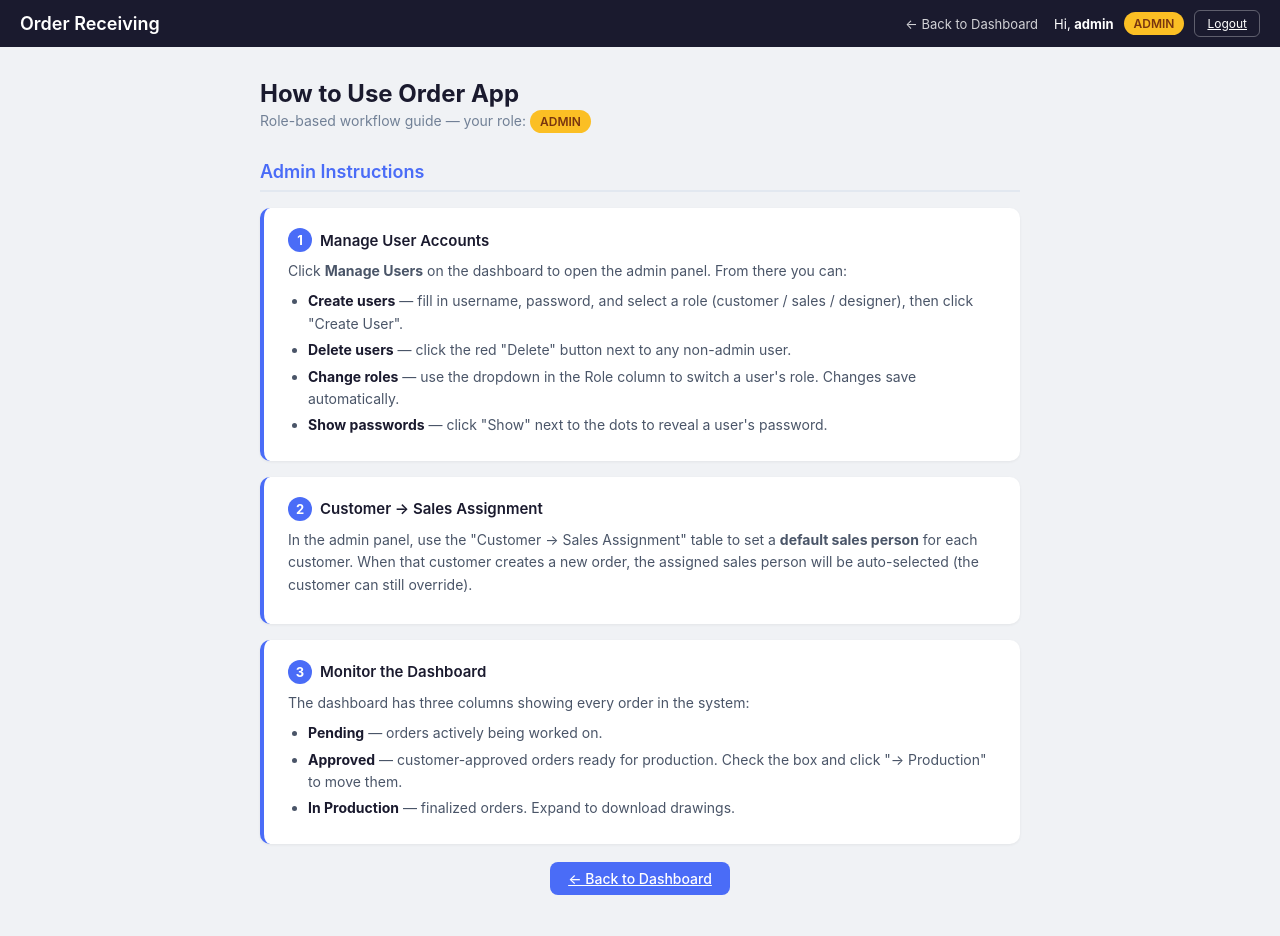
After one commit to jacklin0815/order-app, a Flask app: page /instructions in a window 1280 px wide. The commit adds this page. Run offline with Flask 3, Linux system fonts and the light colour scheme; the visitor is signed in with stand-in values (Sample User, id 1); data comes from the database, SQL or seed files in the repository; some libraries are stand-ins or nearby versions.

Commit message:
Security hardening: password hashing, CSRF protection, rate limiting, auth on all API routes
- Hash passwords with pbkdf2:sha256 (scrypt unavailable on macOS LibreSSL)
- Legacy plaintext passwords auto-upgraded on successful login
- Remove plaintext password display from admin panel
- Add CSRF protection on all POST/PUT/DELETE routes
- Add rate limiting on login (5 attempts per 5 min window)
- Add @login_required to 11 previously unprotected API routes
- Replace weak file upload validation with extension whitelist
- Remove hardcoded DeepSeek API key (env var only)

Co-Authored-By: Claude Opus 4.7 <noreply@anthropic.com>

```diff
--- a/app.py
+++ b/app.py
@@ -1,5 +1,6 @@
 import os
 import uuid
+import time
 from functools import wraps
 from datetime import datetime, timezone
 
@@ -43,23 +44,29 @@ from db import (
     set_customer_sales,
     get_customer_sales,
     get_all_customer_sales,
+    set_sales_designer,
+    get_sales_designer,
+    get_all_sales_designers,
+    delete_order,
 )
 from translate import translate_to_chinese
 
 app = Flask(__name__)
 app.secret_key = os.environ.get("SECRET_KEY", "order-app-secret-key-change-in-production")
-app.config["MAX_CONTENT_LENGTH"] = 50 * 1024 * 1024  # 50 MB
+app.config["MAX_CONTENT_LENGTH"] = 10 * 1024 * 1024  # 10 MB
 
 BASE_DIR = os.path.dirname(os.path.abspath(__file__))
 UPLOADS_DIR = os.path.join(BASE_DIR, "uploads")
 CUSTOMER_DIR = os.path.join(UPLOADS_DIR, "customer")
 DRAWINGS_DIR = os.path.join(UPLOADS_DIR, "drawings")
 
-ALLOWED_EXTENSIONS = {"png", "jpg", "jpeg", "gif", "webp", "pdf", "dwg", "dxf", "zip"}
-
+ALLOWED_EXTENSIONS = {"png", "jpg", "jpeg", "gif", "webp", "pdf", "dwg", "dxf", "zip", "doc", "docx", "xls", "xlsx", "csv", "txt"}
 
 def allowed_file(filename):
-    return "." in filename and filename.rsplit(".", 1)[1].lower() in ALLOWED_EXTENSIONS
+    if "." not in filename:
+        return False
+    ext = filename.rsplit(".", 1)[1].lower()
+    return ext in ALLOWED_EXTENSIONS
 
 
 def save_upload(file, subdir):
@@ -85,11 +92,52 @@ def get_current_user():
     return None
 
 
+# ---- CSRF protection ----
+
+def generate_csrf_token():
+    if "_csrf_token" not in session:
+        session["_csrf_token"] = uuid.uuid4().hex
+    return session["_csrf_token"]
+
+
+@app.before_request
+def csrf_protect():
+    if request.method in ("GET", "HEAD", "OPTIONS"):
+        return None
+    if request.path == "/login":
+        return None
+    token = request.form.get("_csrf_token") or request.headers.get("X-CSRF-Token") or (request.get_json(silent=True) or {}).get("_csrf_token")
+    if not token or token != session.get("_csrf_token"):
+        return jsonify({"error": "CSRF token missing or invalid"}), 403
+    return None
+
+
+app.jinja_env.globals["csrf_token"] = generate_csrf_token
+
+
+# ---- Rate limiting ----
+
+LOGIN_ATTEMPTS = {}
+
+def check_rate_limit(key, max_attempts=5, window_seconds=300):
+    now = time.time()
+    attempts = LOGIN_ATTEMPTS.get(key, [])
+    attempts = [t for t in attempts if now - t < window_seconds]
+    LOGIN_ATTEMPTS[key] = attempts
+    if len(attempts) >= max_attempts:
+        return False
+    attempts.append(now)
+    return True
+
+
 # ---- Auth routes ----
 
 @app.route("/login", methods=["GET", "POST"])
 def login():
     if request.method == "POST":
+        if not check_rate_limit(f"login:{request.remote_addr}"):
+            return render_template("login.html", error="Too many login attempts. Please wait a few minutes.")
+
         username = request.form.get("username", "").strip()
         password = request.form.get("password", "").strip()
         if not username or not password:
@@ -123,6 +171,13 @@ def index():
     return redirect(url_for("dashboard"))
 
 
+@app.route("/instructions")
+@login_required
+def instructions():
+    user = get_current_user()
+    return render_template("instructions.html", user=user)
+
+
 @app.route("/dashboard")
 @login_required
 def dashboard():
@@ -130,7 +185,9 @@ def dashboard():
     pending, approved, production = get_user_tasks(user["id"], user["role"])
     admin_users = list_users() if user["role"] == "admin" else None
     customer_sales = get_all_customer_sales() if user["role"] == "admin" else None
+    sales_designers = get_all_sales_designers() if user["role"] == "admin" else None
     all_sales = get_users_by_role("sales") if user["role"] == "admin" else None
+    all_designers = get_users_by_role("designer") if user["role"] == "admin" else None
 
     # Collect drawing files for approved and production orders
     approved_ids = [o["id"] for o in approved]
@@ -147,7 +204,9 @@ def dashboard():
         drawings_map=drawings_map,
         admin_users=admin_users,
         customer_sales=customer_sales,
+        sales_designers=sales_designers,
         all_sales=all_sales,
+        all_designers=all_designers,
     )
 
 
@@ -265,6 +324,32 @@ def api_set_customer_sales(customer_id):
     return jsonify({"updated": customer_id, "default_sales_id": sales_id})
 
 
+@app.route("/api/orders/<int:order_id>", methods=["DELETE"])
+@login_required
+def api_delete_order(order_id):
+    if session.get("role") != "admin":
+        return jsonify({"error": "Admin only"}), 403
+    deleted = delete_order(order_id)
+    if not deleted:
+        return jsonify({"error": "Order not found"}), 404
+    return jsonify({"deleted": order_id})
+
+
+@app.route("/api/sales/<int:sales_id>/assign-designer", methods=["POST"])
+@login_required
+def api_set_sales_designer(sales_id):
+    if session.get("role") != "admin":
+        return jsonify({"error": "Admin only"}), 403
+
+    data = request.get_json() or {}
+    designer_id = data.get("designer_id")
+    if designer_id is not None:
+        designer_id = int(designer_id)
+
+    set_sales_designer(sales_id, designer_id)
+    return jsonify({"updated": sales_id, "default_designer_id": designer_id})
+
+
 # ---- File serving ----
 
 @app.route("/uploads/<subdir>/<filename>")
@@ -278,8 +363,6 @@ def uploaded_file(subdir, filename):
 @login_required
 def api_create_order():
     text = request.form.get("text", "").strip()
-    if not text:
-        return jsonify({"error": "Text is required"}), 400
 
     customer_id = session["user_id"] if session.get("role") == "customer" else None
     sales_id = request.form.get("assigned_sales_id")
@@ -288,7 +371,7 @@ def api_create_order():
     elif customer_id:
         sales_id = get_customer_sales(customer_id)
 
-    order_id = create_order(text, customer_id, sales_id)
+    order_id = create_order(text or "", customer_id, sales_id)
 
     for key in request.files:
         for f in request.files.getlist(key):
@@ -296,12 +379,13 @@ def api_create_order():
                 orig_name, stored_name = save_upload(f, "customer")
                 add_file(order_id, "customer", orig_name, stored_name)
 
-    try:
-        translated = translate_to_chinese(text)
-        update_translation(order_id, translated)
-    except Exception as e:
-        app.logger.error("Translation failed: %s", e)
-        update_translation(order_id, f"[Translation error: {e}]")
+    if text:
+        try:
+            translated = translate_to_chinese(text)
+            update_translation(order_id, translated)
+        except Exception as e:
+            app.logger.error("Translation failed: %s", e)
+            update_translation(order_id, f"[Translation error: {e}]")
 
     order = get_order(order_id)
     order["files"] = get_files(order_id)
@@ -309,6 +393,7 @@ def api_create_order():
 
 
 @app.route("/api/orders/<int:order_id>", methods=["GET"])
+@login_required
 def api_get_order(order_id):
     order = get_order(order_id)
     if not order:
@@ -325,9 +410,14 @@ def api_get_order(order_id):
 def api_assign_sales(order_id):
     data = request.get_json() or {}
     sales_id = data.get("sales_id")
-    if not sales_id:
-        return jsonify({"error": "sales_id is required"}), 400
-    assign_sales(order_id, int(sales_id))
+    if sales_id:
+        assign_sales(order_id, int(sales_id))
+    else:
+        order = get_order(order_id)
+        if order and order["customer_id"]:
+            default_sales = get_customer_sales(order["customer_id"])
+            if default_sales:
+                assign_sales(order_id, default_sales)
     return jsonify(get_order(order_id))
 
 
@@ -336,15 +426,21 @@ def api_assign_sales(order_id):
 def api_assign_designer(order_id):
     data = request.get_json() or {}
     designer_id = data.get("designer_id")
-    if not designer_id:
-        return jsonify({"error": "designer_id is required"}), 400
-    assign_designer(order_id, int(designer_id))
+    if designer_id:
+        assign_designer(order_id, int(designer_id))
+    else:
+        order = get_order(order_id)
+        if order and order["assigned_sales_id"]:
+            default_designer = get_sales_designer(order["assigned_sales_id"])
+            if default_designer:
+                assign_designer(order_id, default_designer)
     return jsonify(get_order(order_id))
 
 
 # ---- Existing workflow API routes ----
 
 @app.route("/api/orders/<int:order_id>/translate", methods=["POST"])
+@login_required
 def api_translate(order_id):
     order = get_order(order_id)
     if not order:
@@ -360,17 +456,28 @@ def api_translate(order_id):
 
 
 @app.route("/api/orders/<int:order_id>/approve-translation", methods=["POST"])
+@login_required
 def api_approve_translation(order_id):
     data = request.get_json() or {}
     revised_text = data.get("revised_text", "").strip() or None
     designer_id = data.get("designer_id")
     approve_translation(order_id, revised_text)
+
+    # Assign designer: use selected, or fall back to sales person's default
     if designer_id:
         assign_designer(order_id, int(designer_id))
+    else:
+        order = get_order(order_id)
+        if order and order["assigned_sales_id"]:
+            default_designer = get_sales_designer(order["assigned_sales_id"])
+            if default_designer:
+                assign_designer(order_id, default_designer)
+
     return jsonify(get_order(order_id))
 
 
 @app.route("/api/orders/<int:order_id>/upload-drawing", methods=["POST"])
+@login_required
 def api_upload_drawing(order_id):
     order = get_order(order_id)
     if not order:
@@ -390,12 +497,14 @@ def api_upload_drawing(order_id):
 
 
 @app.route("/api/orders/<int:order_id>/submit-drawings", methods=["POST"])
+@login_required
 def api_submit_drawings(order_id):
     update_order_status(order_id, "sales_review_drawings")
     return jsonify(get_order(order_id))
 
 
 @app.route("/api/files/<int:file_id>", methods=["DELETE"])
+@login_required
 def api_delete_file(file_id):
     row = delete_file(file_id)
     if not row:
@@ -408,12 +517,14 @@ def api_delete_file(file_id):
 
 
 @app.route("/api/orders/<int:order_id>/approve-drawing", methods=["POST"])
+@login_required
 def api_approve_drawing(order_id):
     update_order_status(order_id, "customer_review")
     return jsonify(get_order(order_id))
 
 
 @app.route("/api/orders/<int:order_id>/return-drawing", methods=["POST"])
+@login_required
 def api_return_drawing(order_id):
     data = request.get_json() or {}
     comment_text = data.get("comment", "").strip()
@@ -424,6 +535,7 @@ def api_return_drawing(order_id):
 
 
 @app.route("/api/orders/<int:order_id>/customer-approve", methods=["POST"])
+@login_required
 def api_customer_approve(order_id):
     update_order_status(order_id, "approved")
     return jsonify(get_order(order_id))
@@ -449,6 +561,7 @@ def api_batch_move_to_production():
 
 
 @app.route("/api/orders/<int:order_id>/customer-return", methods=["POST"])
+@login_required
 def api_customer_return(order_id):
     data = request.get_json() or {}
     comment_text = data.get("comment", "").strip()
@@ -459,6 +572,7 @@ def api_customer_return(order_id):
 
 
 @app.route("/api/orders/<int:order_id>/update-text", methods=["POST"])
+@login_required
 def api_update_text(order_id):
     """Customer updates text and triggers re-translation (step 9 loop)."""
     data = request.get_json() or {}
--- a/static/style.css
+++ b/static/style.css
@@ -796,3 +788,123 @@ textarea:focus {
 .download-link:hover {
   background: #dcfce7;
 }
+
+/* --- Instructions Page --- */
+.instructions-page {
+  max-width: 800px;
+  margin: 0 auto;
+  padding: 32px 20px 48px;
+}
+.instructions-heading {
+  font-size: 24px;
+  font-weight: 700;
+  color: #1a1a2e;
+  margin-bottom: 4px;
+}
+.instructions-subtitle {
+  font-size: 14px;
+  color: #718096;
+  margin-bottom: 32px;
+}
+.role-section h2 {
+  font-size: 18px;
+  font-weight: 600;
+  color: #4a6cf7;
+  margin-bottom: 16px;
+  padding-bottom: 8px;
+  border-bottom: 2px solid #e2e8f0;
+}
+.step-card {
+  background: #fff;
+  border-radius: 10px;
+  padding: 20px 24px;
+  margin-bottom: 16px;
+  box-shadow: 0 1px 3px rgba(0,0,0,0.06);
+  border-left: 4px solid #4a6cf7;
+}
+.step-card h3 {
+  font-size: 15px;
+  font-weight: 600;
+  color: #1a1a2e;
+  margin-bottom: 8px;
+  display: flex;
+  align-items: center;
+  gap: 8px;
+}
+.step-num {
+  display: inline-flex;
+  align-items: center;
+  justify-content: center;
+  width: 24px;
+  height: 24px;
+  border-radius: 50%;
+  background: #4a6cf7;
+  color: #fff;
+  font-size: 13px;
+  font-weight: 700;
+  flex-shrink: 0;
+}
+.step-card p {
+  font-size: 14px;
+  color: #4a5568;
+  line-height: 1.6;
+  margin-bottom: 8px;
+}
+.step-card ul {
+  margin: 0;
+  padding-left: 20px;
+}
+.step-card li {
+  font-size: 14px;
+  color: #4a5568;
+  line-height: 1.6;
+  margin-bottom: 4px;
+}
+.step-card li strong {
+  color: #1a1a2e;
+}
+.instructions-footer {
+  margin-top: 24px;
+  text-align: center;
+}
+
+/* --- PO Date --- */
+.po-date {
+  font-size: 11px;
+  color: #a0aec0;
+  white-space: nowrap;
+  flex-shrink: 0;
+  margin-left: auto;
+  margin-right: 8px;
+}
+
+/* --- Delete PO Button --- */
+.btn-delete-po {
+  display: inline-flex;
+  align-items: center;
+  justify-content: center;
+  width: 20px;
+  height: 20px;
+  border-radius: 50%;
+  border: none;
+  background: #ef4444;
+  color: #fff;
+  font-size: 14px;
+  font-weight: 700;
+  cursor: pointer;
+  flex-shrink: 0;
+  line-height: 1;
+  text-decoration: none;
+  margin-left: 4px;
+}
+.btn-delete-po:hover {
+  background: #dc2626;
+}
+.btn-delete-confirm {
+  width: auto !important;
+  padding: 2px 8px;
+  border-radius: 4px;
+  font-size: 11px;
+  font-weight: 600;
+  text-transform: uppercase;
+}
--- /dev/null
+++ b/templates/instructions.html
@@ -0,0 +1,175 @@
+<!DOCTYPE html>
+<html lang="en">
+<head>
+<meta charset="UTF-8">
+<meta name="viewport" content="width=device-width, initial-scale=1.0">
+<title>Instructions — Order App</title>
+<link rel="stylesheet" href="/static/style.css">
+</head>
+<body>
+
+<header class="top-bar">
+  <h1>Order Receiving</h1>
+  <a href="/dashboard" class="btn-back">← Back to Dashboard</a>
+  <div class="user-info">
+    <span>Hi, <strong>{{ user.username }}</strong></span>
+    <span class="user-badge badge-{{ user.role }}">{{ user.role }}</span>
+    <a href="/logout" class="btn-logout">Logout</a>
+  </div>
+</header>
+
+<main class="instructions-page">
+
+  <h1 class="instructions-heading">How to Use Order App</h1>
+  <p class="instructions-subtitle">Role-based workflow guide — your role: <span class="user-badge badge-{{ user.role }}">{{ user.role }}</span></p>
+
+  {% if user.role == 'admin' %}
+  <!-- ================================================================ -->
+  <section class="role-section" id="instr-admin">
+    <h2>Admin Instructions</h2>
+
+    <div class="step-card">
+      <h3><span class="step-num">1</span> Manage User Accounts</h3>
+      <p>Click <strong>Manage Users</strong> on the dashboard to open the admin panel. From there you can:</p>
+      <ul>
+        <li><strong>Create users</strong> — fill in username, password, and select a role (customer / sales / designer), then click "Create User".</li>
+        <li><strong>Delete users</strong> — click the red "Delete" button next to any non-admin user.</li>
+        <li><strong>Change roles</strong> — use the dropdown in the Role column to switch a user's role. Changes save automatically.</li>
+        <li><strong>Show passwords</strong> — click "Show" next to the dots to reveal a user's password.</li>
+      </ul>
+    </div>
+
+    <div class="step-card">
+      <h3><span class="step-num">2</span> Customer → Sales Assignment</h3>
+      <p>In the admin panel, use the "Customer → Sales Assignment" table to set a <strong>default sales person</strong> for each customer. When that customer creates a new order, the assigned sales person will be auto-selected (the customer can still override).</p>
+    </div>
+
+    <div class="step-card">
+      <h3><span class="step-num">3</span> Monitor the Dashboard</h3>
+      <p>The dashboard has three columns showing every order in the system:</p>
+      <ul>
+        <li><strong>Pending</strong> — orders actively being worked on.</li>
+        <li><strong>Approved</strong> — customer-approved orders ready for production. Check the box and click "→ Production" to move them.</li>
+        <li><strong>In Production</strong> — finalized orders. Expand to download drawings.</li>
+      </ul>
+    </div>
+  </section>
+
+  {% elif user.role == 'customer' %}
+  <!-- ================================================================ -->
+  <section class="role-section" id="instr-customer">
+    <h2>Customer Instructions</h2>
+
+    <div class="step-card">
+      <h3><span class="step-num">1</span> Create a New Order</h3>
+      <p>From the dashboard, click <strong>"+ New Order"</strong> to open the order form. On the work page:</p>
+      <ul>
+        <li>Enter your order details, specifications, and requirements in the <strong>left panel</strong> text area.</li>
+        <li>Upload any reference images, PDFs, or files using the "Upload Images / Files" button.</li>
+        <li>Select a <strong>Sales</strong> person from the dropdown (or leave the pre-selected default).</li>
+        <li>Click <strong>"Submit & Translate"</strong> — your text will be auto-translated to Simplified Chinese.</li>
+      </ul>
+    </div>
+
+    <div class="step-card">
+      <h3><span class="step-num">2</span> Wait for Drawings</h3>
+      <p>After submission, the sales person reviews and approves the translation, then assigns it to a designer. The designer creates drawings based on your requirements. You can monitor your order's status in the Pending column on the dashboard.</p>
+    </div>
+
+    <div class="step-card">
+      <h3><span class="step-num">3</span> Review and Approve Drawings</h3>
+      <p>When drawings are ready for your review, the order appears in your Pending column with status "Customer Reviewing". Open the order and:</p>
+      <ul>
+        <li><strong>View the drawings</strong> in the right panel.</li>
+        <li><strong>Approve</strong> — marks the order as approved and moves it to the Approved column.</li>
+        <li><strong>Return to Sales</strong> — sends back to the sales person with your comments (e.g., revision requests). The workflow loops back for re-translation and re-design.</li>
+      </ul>
+    </div>
+
+    <div class="step-card">
+      <h3><span class="step-num">4</span> Update Requirements (if needed)</h3>
+      <p>If you need to update your original requirements at any point while the order is in "Customer Input" status, you can edit the text in the left panel and click "Resubmit & Re-translate".</p>
+    </div>
+
+    <div class="step-card">
+      <h3><span class="step-num">5</span> Download Final Drawings</h3>
+      <p>Once your order is approved, the drawings become downloadable. Access them from the work page (right panel) or from the Approved / In Production columns on the dashboard by clicking the expand arrow.</p>
+    </div>
+  </section>
+
+  {% elif user.role == 'sales' %}
+  <!-- ================================================================ -->
+  <section class="role-section" id="instr-sales">
+    <h2>Sales Instructions</h2>
+
+    <div class="step-card">
+      <h3><span class="step-num">1</span> Find Orders in Pending</h3>
+      <p>When a customer submits an order and assigns it to you, it appears in the <strong>Pending</strong> column on your dashboard. Click any order to open the work page.</p>
+    </div>
+
+    <div class="step-card">
+      <h3><span class="step-num">2</span> Review & Approve Translation</h3>
+      <p>On the work page, the center panel shows the LLM translation into Simplified Chinese. You can:</p>
+      <ul>
+        <li><strong>Revise</strong> the translation directly in the text area if needed.</li>
+        <li><strong>Assign a Designer</strong> from the dropdown.</li>
+        <li>Click <strong>"Approve Translation"</strong> — this sends the order to the designer.</li>
+      </ul>
+    </div>
+
+    <div class="step-card">
+      <h3><span class="step-num">3</span> Review Drawings</h3>
+      <p>When a designer submits drawings, the order appears in your Pending column with status "Sales Reviewing Drawings". Open it and:</p>
+      <ul>
+        <li><strong>Approve Drawings</strong> — sends drawings to the customer for final review.</li>
+        <li><strong>Return to Designer</strong> — sends back to the designer with your comments for revision.</li>
+      </ul>
+    </div>
+
+    <div class="step-card">
+      <h3><span class="step-num">4</span> Customer Review & Production</h3>
+      <p>After you approve the drawings, the customer reviews them. If approved, the order moves to the <strong>Approved</strong> column. From there, check the box and click <strong>"→ Production"</strong> to finalize the order.</p>
+    </div>
+  </section>
+
+  {% elif user.role == 'designer' %}
+  <!-- ================================================================ -->
+  <section class="role-section" id="instr-designer">
+    <h2>Designer Instructions</h2>
+
+    <div class="step-card">
+      <h3><span class="step-num">1</span> Find Assigned Orders</h3>
+      <p>When sales approves a translation and assigns it to you, the order appears in the <strong>Pending</strong> column on your dashboard. Click the order to open the work page.</p>
+    </div>
+
+    <div class="step-card">
+      <h3><span class="step-num">2</span> Review the Translation</h3>
+      <p>On the work page, the center panel shows the approved Simplified Chinese translation. This is what you should base your drawings on.</p>
+    </div>
+
+    <div class="step-card">
+      <h3><span class="step-num">3</span> Upload Drawings</h3>
+      <p>In the right panel (<strong>Designer Drawings</strong>):</p>
+      <ul>
+        <li>Click <strong>"Upload Drawings"</strong> and select your files.</li>
+        <li>All file formats supported. Max file size: 10 MB.</li>
+        <li>Delete any drawing by clicking the <strong>×</strong> button on the thumbnail.</li>
+        <li>You can upload and delete repeatedly until you're satisfied.</li>
+      </ul>
+    </div>
+
+    <div class="step-card">
+      <h3><span class="step-num">4</span> Submit for Review</h3>
+      <p>Once all drawings are uploaded, click <strong>"Submit Drawings for Review"</strong>. This sends the order back to sales for approval. If sales returns the drawings with comments, you'll see the comments in the status bar and can upload revised drawings.</p>
+    </div>
+  </section>
+  {% endif %}
+
+  <div class="instructions-footer">
+    <a href="/dashboard" class="btn btn-primary">← Back to Dashboard</a>
+  </div>
+
+</main>
+
+</body>
+</html>
--- a/templates/login.html
+++ b/templates/login.html
@@ -17,6 +17,7 @@
   {% endif %}
 
   <form method="POST" action="/login" class="login-form">
+	    <input type="hidden" name="_csrf_token" value="{{ csrf_token() }}">
     <div class="form-group">
       <label for="username">Username</label>
       <input type="text" id="username" name="username" placeholder="Enter your username" autofocus>
--- a/translate.py
+++ b/translate.py
@@ -2,7 +2,9 @@ import os
 import requests
 import json
 
-DEEPSEEK_API_KEY = os.environ.get("DEEPSEEK_API_KEY", "sk-268a499837ea4c84ac863c5c972fda14")
+DEEPSEEK_API_KEY = os.environ.get("DEEPSEEK_API_KEY")
+if not DEEPSEEK_API_KEY:
+    raise RuntimeError("DEEPSEEK_API_KEY environment variable is required")
 DEEPSEEK_URL = "https://api.deepseek.com/v1/chat/completions"
 
 SYSTEM_PROMPT = (
```
Also changed, not shown: other parts of static/style.css (+14 -22 lines), db.py (+85 -6 lines), templates/dashboard.html (+96 -23 lines), templates/index.html (+25 -4 lines).
